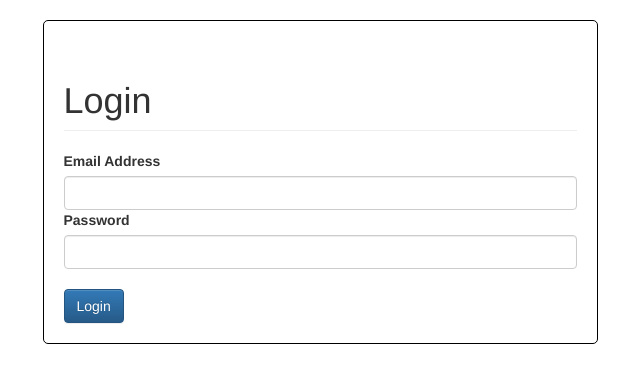
After one commit to leelanarasimha/codeignierproject, a CodeIgniter app: page /blogreader/index.php/login/index in a window 1280 px wide. The commit adds this page. Shown: the top 383 px of the page, without its empty margins (320-960 px from the left). Run offline with CodeIgniter, Linux system fonts and the light colour scheme.

Commit message:
Added Login Screen and validation for the blog page

```diff
--- /dev/null
+++ b/application/controllers/Login.php
@@ -0,0 +1,26 @@
+<?php
+
+class Login extends BR_Controller {
+
+    public function __construct() {
+        parent::__construct();
+    }
+
+    public function index() {
+
+        $this->load->library('form_validation');
+
+        $this->form_validation->set_rules('email', 'Email Address', 'required|valid_email');
+        $this->form_validation->set_rules('password', 'Password', 'required|min_length[6]|max_length[10]');
+
+        if ($this->form_validation->run() == false) {
+            $this->show_views('login/login_page');
+
+        } else {
+
+        }
+
+
+
+    }
+}
--- a/application/models/Posts.php
+++ b/application/models/Posts.php
@@ -49,7 +49,8 @@ class Posts extends CI_Model {
 
     public function add_post($title, $description) {
         $added_date = date('Y-m-d H:i:s');
-        $sql = "INSERT INTO posts (`title`, `description`, `added_date`) VALUES ('$title', '$description', '$added_date')";
+        $sql = "INSERT INTO posts (`title`, `description`, `added_date`) "
+                . "VALUES ('$title', '$description', '$added_date')";
 
         return $this->db->query($sql);
     }
--- a/application/views/layout/header_page.php
+++ b/application/views/layout/header_page.php
@@ -6,6 +6,7 @@
 
 <!-- Optional theme -->
 <link rel="stylesheet" href="https://maxcdn.bootstrapcdn.com/bootstrap/3.3.6/css/bootstrap-theme.min.css" integrity="sha384-fLW2N01lMqjakBkx3l/M9EahuwpSfeNvV63J5ezn3uZzapT0u7EYsXMjQV+0En5r" crossorigin="anonymous">
+<link rel="stylesheet" href="<?php echo site_url('assets/css/main.css'); ?>" type="text/css"/>
 
 <!-- Latest compiled and minified JavaScript -->
 <script src="https://maxcdn.bootstrapcdn.com/bootstrap/3.3.6/js/bootstrap.min.js" integrity="sha384-0mSbJDEHialfmuBBQP6A4Qrprq5OVfW37PRR3j5ELqxss1yVqOtnepnHVP9aJ7xS" crossorigin="anonymous"></script>
--- /dev/null
+++ b/application/views/login/login_page.php
@@ -0,0 +1,35 @@
+<div class="container">
+    <div class="row">
+        <div class="col-md-6 col-md-offset-3">
+            <div class="login_page">
+                <div class="row">
+                    <div class="col-md-12">
+                        <h1 class="page-header">Login</h1>
+                    </div>
+                </div>
+
+                <form method="post">
+                    <div class="row">
+                        <div class="col-md-12">
+                            <label>Email Address</label>
+                            <input type="text" name="email" class="form-control" value="<?php echo set_value('email'); ?>"/>
+                            <div><?php echo form_error('email'); ?></div>
+                        </div>
+                    </div>
+                     <div class="row">
+                        <div class="col-md-12">
+                            <label>Password</label>
+                            <input type="password" name="password" class="form-control" />
+                            <div><?php echo form_error('password'); ?></div>
+                        </div>
+                    </div>
+
+                    <div style="margin-top: 20px;">
+                        <input type="submit" name="submit" value="Login" class="btn btn-primary"/>
+                    </div>
+                </form>
+            </div>
+        </div>
+    </div>
+
+</div>
--- /dev/null
+++ b/assets/css/main.css
@@ -0,0 +1,19 @@
+/*
+To change this license header, choose License Headers in Project Properties.
+To change this template file, choose Tools | Templates
+and open the template in the editor.
+*/
+/*
+    Created on : 22 May, 2016, 7:12:46 AM
+    Author     : Leela
+*/
+
+
+
+.login_page {
+    border: 1px solid black;
+    margin-top: 20px;
+    padding: 20px;
+    border-radius: 5px;
+
+}
```
Also changed, not shown: application/controllers/Blog.php (+35 -5 lines), application/views/blog/addblog_page.php (+11 -2 lines), application/views/blog/editblog_page.php (+14 -0 lines), nbproject/private/private.xml (+17 -1 lines).
